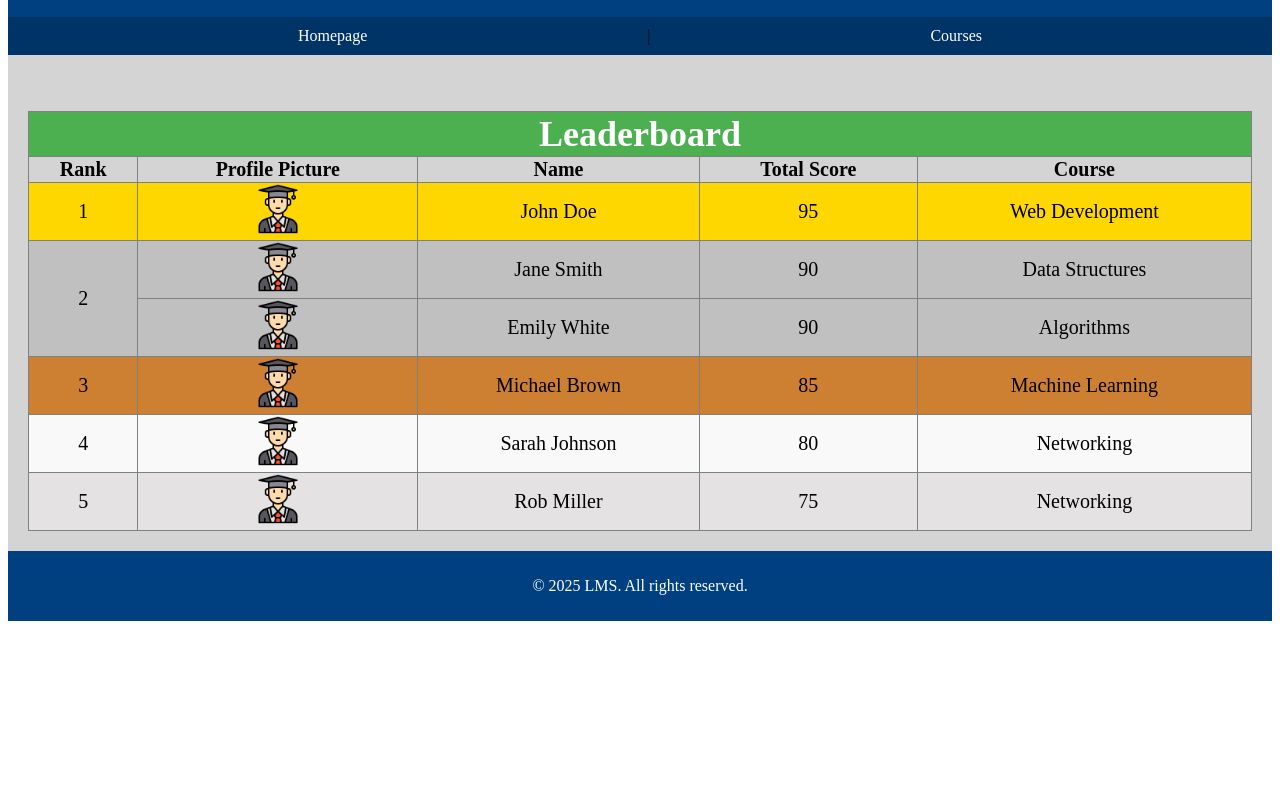
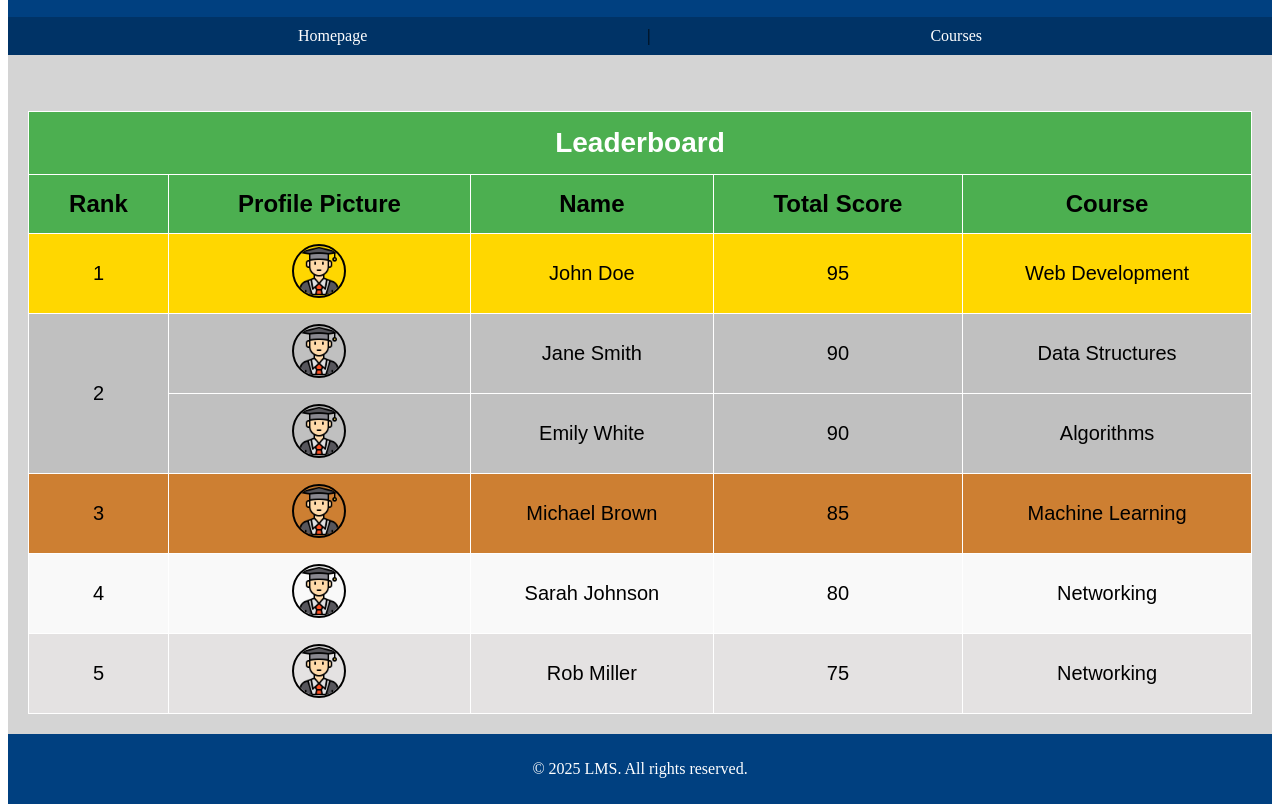
Before and after one commit to ade123a/Assignment2, a plain HTML site: page leaderboard.html in a window 1280 px wide. Shown: the part 131-943 px from the top of the page. Before the commit the page ends 800 px from the top, so only its background shows below. Drawn offline with Linux system fonts and the light colour scheme.

Commit message:
Solution

```diff
--- a/leaderboard.html
+++ b/leaderboard.html
@@ -6,7 +6,7 @@
     <title>Leaderboard - LMS</title>
     <link rel="stylesheet" type="text/css" href="styles.css">
 </head>
-<body>
+<body class="leaderboard-body">
     <header>
         <img src="logo.jpg" alt="LMS Logo" style="width: 100px; height: 100px;">
         <h1>LMS - Learning Management System</h1>
--- a/styles.css
+++ b/styles.css
@@ -126,3 +126,68 @@ footer{
 .login-body .form-group1 input:hover{
     border: blue solid 3px
 }
+
+/* ################### STYLING FOR leaderboard.html ################### */
+/* Table Styling */
+.leaderboard-body table {
+    width: 100%;
+    border-collapse: collapse;
+    text-align: center;
+    font-size: 20px;
+    font-family: Arial, Helvetica, sans-serif; /* Set font for entire page */
+}
+.leaderboard-body th, td {
+    padding: 10px;
+    border: 1px solid white; /* Changed border color to white */
+}
+/* Table Header */
+.leaderboard-body th {
+    background-color: #4CAF50;
+    color: white !important; /* Ensure Leaderboard text is white */
+    font-size: 24px;
+    padding: 15px;
+    font-weight: bold;
+}
+/* Leaderboard Title Styling */
+.leaderboard-body th[colspan] {
+    color: white !important; /* Explicitly ensure white text for Leaderboard title */
+    font-size: 28px;
+    text-align: center;
+}
+/* Second Row (Column Titles) Styling */
+.leaderboard-body th:not([colspan]) {
+    color: black !important;
+    font-weight: bold;
+}
+/* Rank Row Styling */
+.leaderboard-body tr:nth-child(2) { /* 1st place */
+    background-color: #FFD700;
+}
+.leaderboard-body tr:nth-child(3), tr:nth-child(4) { /* 2nd place (merged cells if tied) */
+    background-color: #C0C0C0;
+}
+.leaderboard-body tr:nth-child(5) { /* 3rd place */
+    background-color: #CD7F32;
+}
+/* Ensure Only First Two Rows are Bold */
+.leaderboard-body th, tr:nth-child(1) th, tr:nth-child(2) th {
+    font-weight: bold;
+}
+/* Remove Bold From Other Rows */
+.leaderboard-body td {
+    font-weight: normal;
+}
+/* Alternating Row Colors */
+.leaderboard-body tr:nth-child(even):not(:nth-child(2)):not(:nth-child(3)):not(:nth-child(4)):not(:nth-child(5)) {
+    background-color: #f9f9f9;
+}
+.leaderboard-body tr:nth-child(odd):not(:nth-child(2)):not(:nth-child(3)):not(:nth-child(4)):not(:nth-child(5)) {
+    background-color: #e4e2e2;
+}
+/* Profile Picture Circular Styling */
+.leaderboard-body td img {
+    width: 50px;
+    height: 50px;
+    border-radius: 50%;
+    border: 2px solid black; /* Added black border around profile pictures */
+}
```
